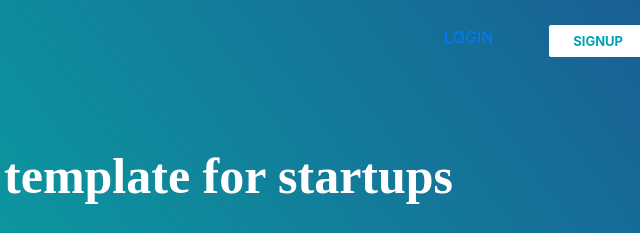
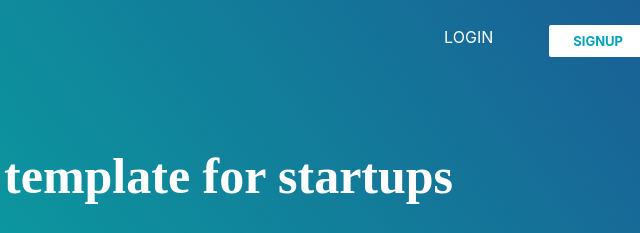
Before and after one commit to Twinkle-Puri/fagnum_assignment, a plain HTML site: page index.html in a window 1280 px wide. Shown: the top 233 px of the page, 508-1148 px from the left. Drawn offline with nearby package versions, Linux system fonts and the light colour scheme.

Commit message:
background removed from reg class

```diff
--- a/index.css
+++ b/index.css
@@ -200,10 +200,10 @@ p {
     color: #fff;
     text-decoration: none;
     height: 1px;
-    background: #E3E7EB;
 }
 .reg{
     margin: 8px 16px;
+    color: #fff;
 
 
 }
```
